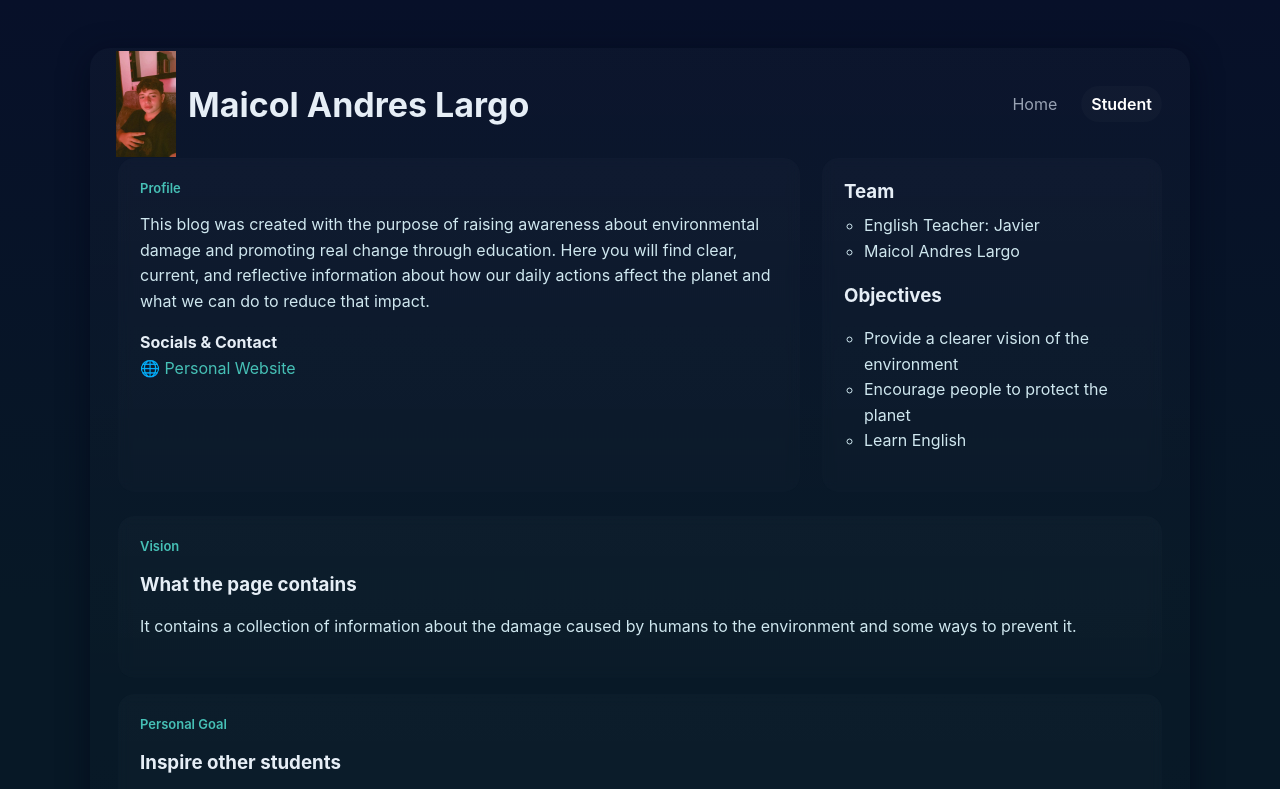
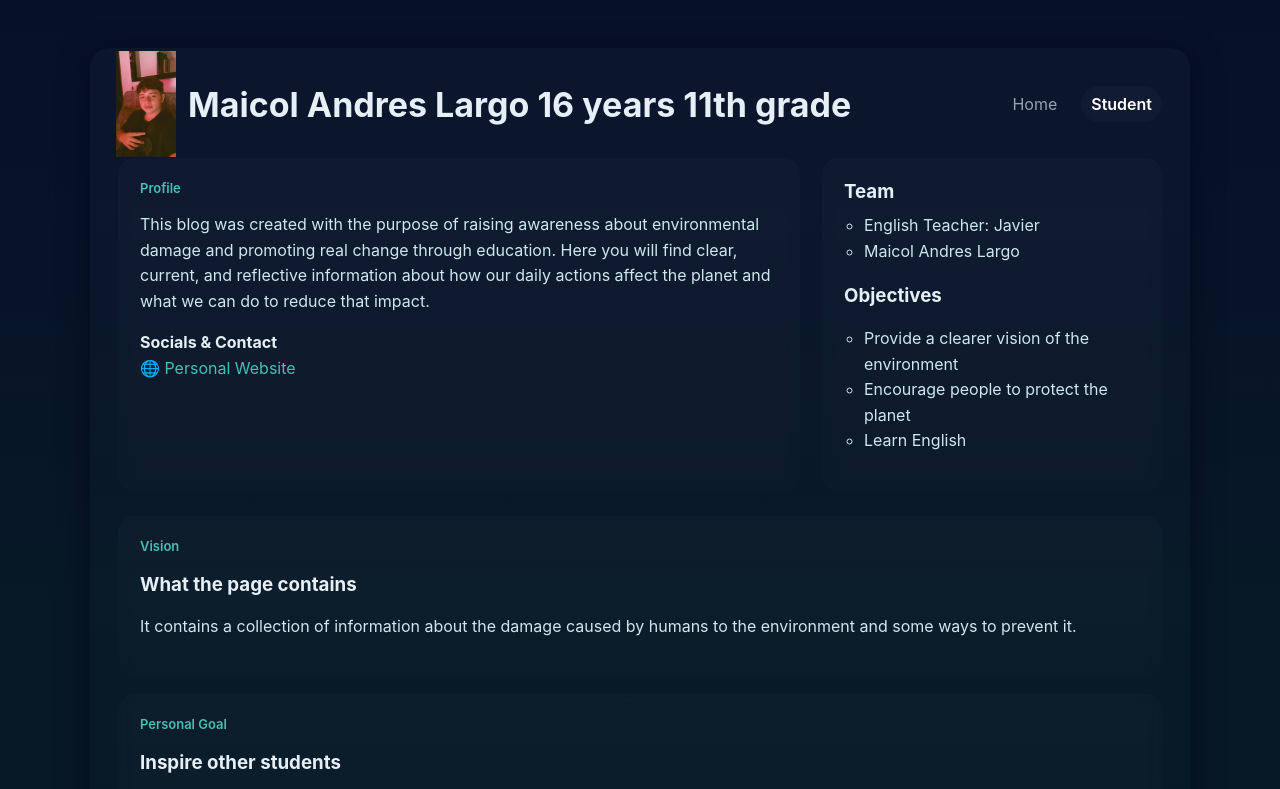
Before and after one commit to JuanB-D/english-proyect, a plain HTML site: page yo.html in a window 1280 px wide. Shown: the top 789 px of the page. Drawn offline with Linux system fonts and the light colour scheme.

Commit message:
feat: age

```diff
--- a/yo.html
+++ b/yo.html
@@ -144,7 +144,7 @@
                 <div class="logo" onclick="window.location.href = './index.html'"><img src="./maicol.jpg" alt=""
                         width="60vh"></div>
                 <div>
-                    <h1>Maicol Andres Largo</h1>
+                    <h1>Maicol Andres Largo 16 years 11th grade</h1>
                 </div>
             </div>
             <nav>
```
